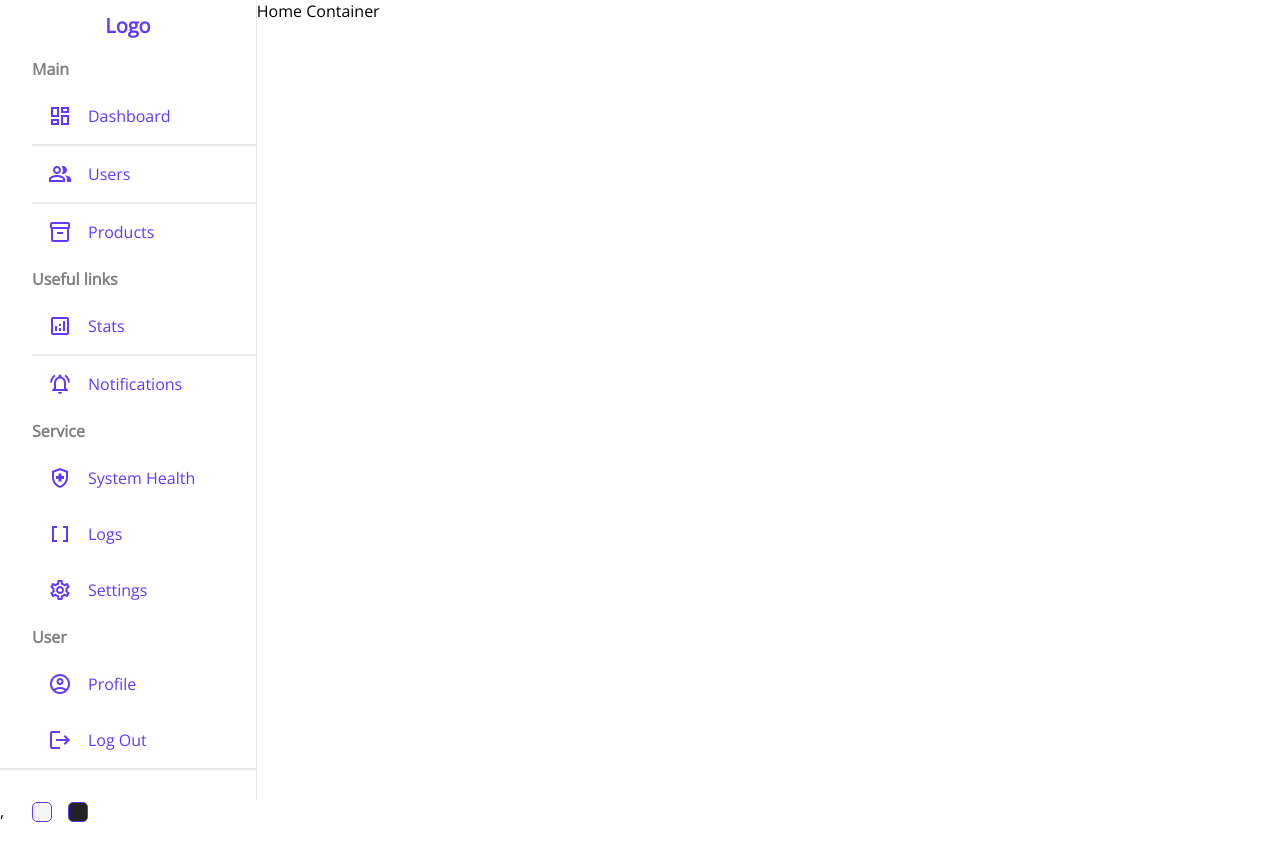
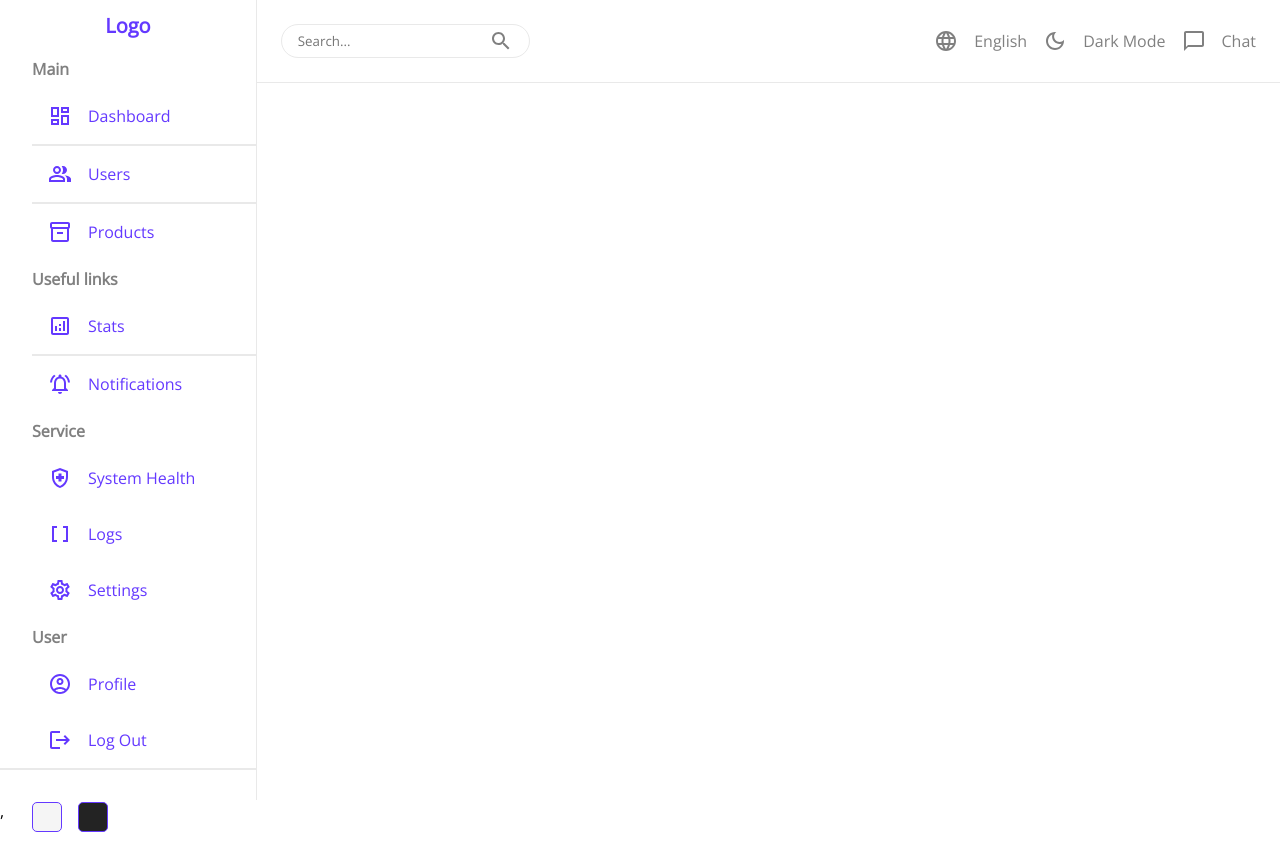
Before and after one commit to DigytUX/material-dashboard, a React (Create React App) app in the folder frontend/: page / in a window 1280 px wide. Built offline with nearby package versions, Linux system fonts and the light colour scheme.

Commit message:
Added more styles

```diff
--- a/frontend/src/components/NavBar/NavBar.jsx
+++ b/frontend/src/components/NavBar/NavBar.jsx
@@ -1,10 +1,35 @@
 import React from 'react'
+import './navbar.scss'
+import SearchOutlinedIcon from '@mui/icons-material/SearchOutlined';
+import LanguageOutlinedIcon from '@mui/icons-material/LanguageOutlined';
+import DarkModeOutlinedIcon from '@mui/icons-material/DarkModeOutlined';
+import ChatBubbleOutlineOutlinedIcon from '@mui/icons-material/ChatBubbleOutlineOutlined';
 
 export default function NavBar(){
     return (
         <>
-            <div className="navbar"></div>
+            <div className="navbar">
+                <div className="wrapper">
+                    <div className="search">
+                        <input type="text" placeholder="Search..." />
+                        <SearchOutlinedIcon className="icon" />
+                    </div>
+                    <div className="items">
+                        <div className="item">
+                            <LanguageOutlinedIcon className="icon" />
+                            English
+                        </div>
+                        <div className="item">
+                            <DarkModeOutlinedIcon className="icon" />
+                            Dark Mode
+                        </div>
+                        <div className="item">
+                            <ChatBubbleOutlineOutlinedIcon className="icon" />
+                            Chat
+                        </div>
+                    </div>
+                </div>
+            </div>
         </>
     )
-
 }
--- a/frontend/src/components/NavBar/navbar.scss
+++ b/frontend/src/components/NavBar/navbar.scss
@@ -0,0 +1,43 @@
+.navbar {
+    border-bottom:0.5px solid rgb(233, 233, 233);
+    display:flex;
+    align-items: center;
+    color:gray;
+    gap:1em;
+    width:100%;
+    padding:0.5em;
+    .wrapper {
+        display:flex;
+        align-items: center;
+        gap:1em;
+        padding:1em;
+        width:100%;
+        justify-content: space-between;
+        .search {
+            display:flex;
+            align-items: center;
+            gap:1em;
+            border-radius:2em;
+            border:0.5px solid rgb(233, 233, 233);
+            padding:0.25em 1em;
+            .icon {
+                cursor:pointer;
+            }
+            input {
+                border:none;
+
+            }
+        }
+        .items {
+            display: flex;
+            gap:1em;
+            .item {
+                display:flex;
+                align-items: center;
+                justify-content: center;
+                gap:1em;
+                cursor:pointer;
+            }
+        }
+    }
+}
--- a/frontend/src/components/SideBar/sidebar.scss
+++ b/frontend/src/components/SideBar/sidebar.scss
@@ -63,8 +63,8 @@
         padding:2rem;
         gap:1em;
         .color-option {
-            width:20px;
-            height:20px;
+            width:30px;
+            height:30px;
             border-radius: 5px;
             border:1px solid #6439ff;
             cursor: pointer;
--- a/frontend/src/pages/home/Home.jsx
+++ b/frontend/src/pages/home/Home.jsx
@@ -8,7 +8,9 @@ export default function Home(){
         <>
             <div className='home'>
                 <SideBar />
-                <div className="home-container">Home Container</div>
+                <div className="home-container">
+                    <NavBar />
+                </div>
             </div>
         </>
     )
--- a/frontend/src/pages/home/home.scss
+++ b/frontend/src/pages/home/home.scss
@@ -1,7 +1,7 @@
 .home {
     display:flex;
     .home-container {
-        display:flex;
+        // display:flex;
         flex:4;
     }
 }
```
